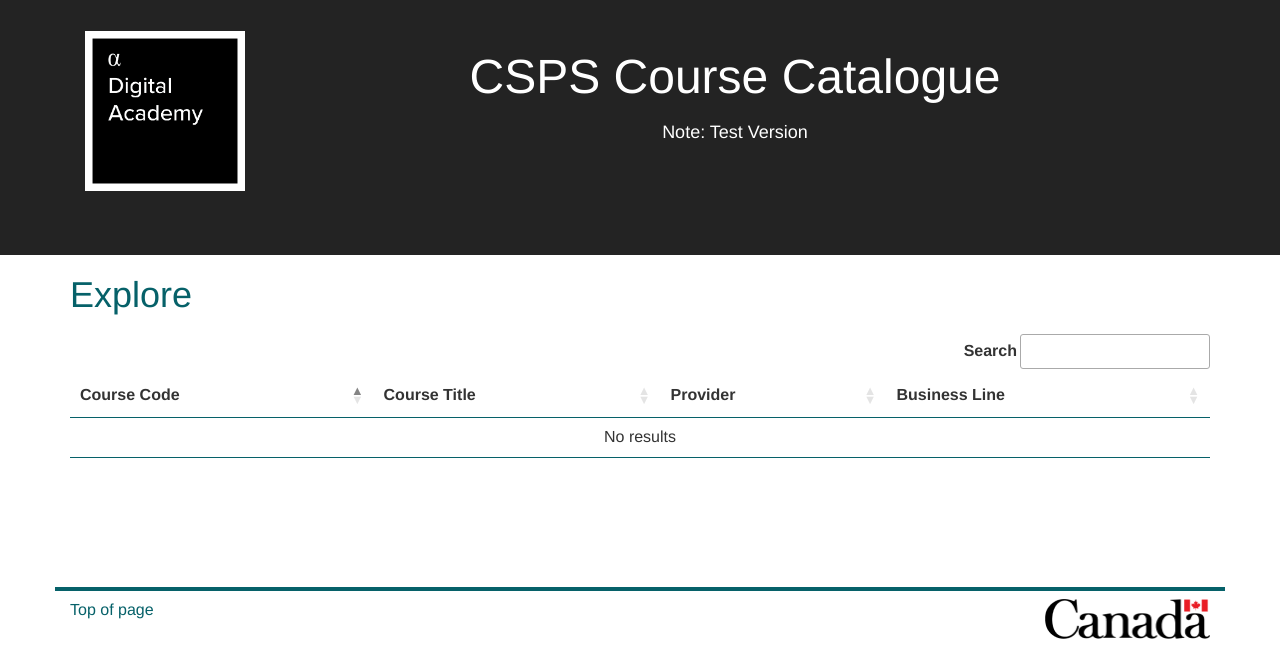
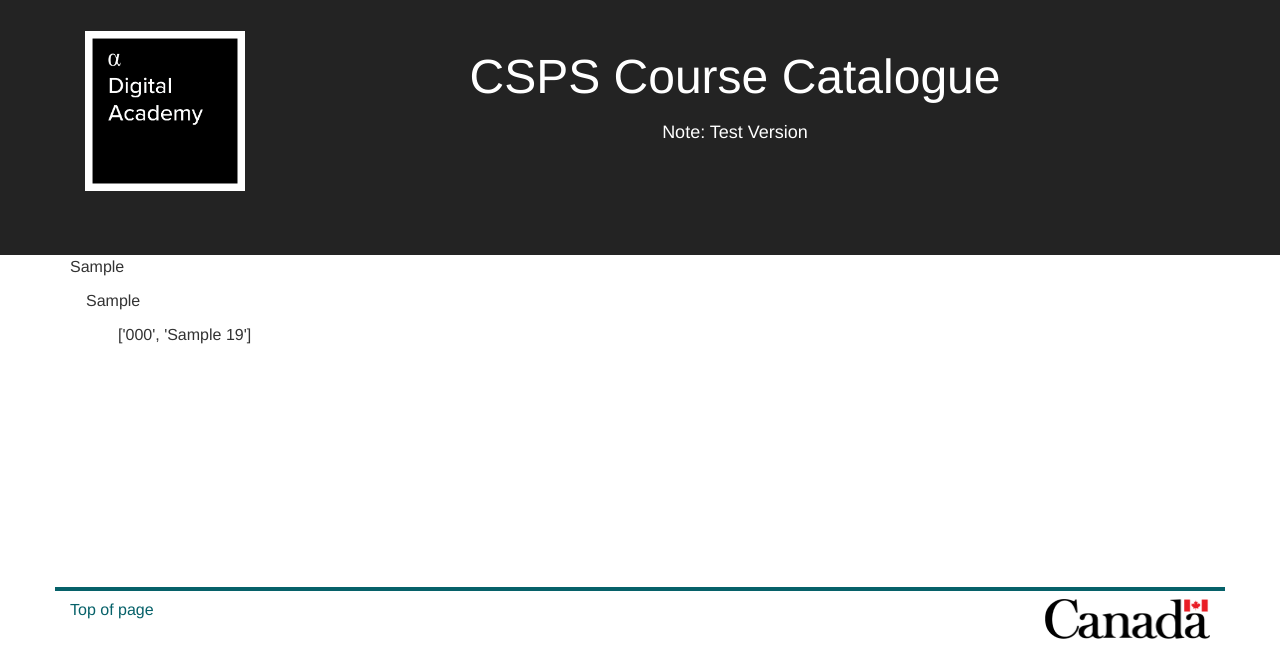
Before and after one commit to szinck1/CSPS-Course-Catalogue, a Flask app: page /explore in a window 1280 px wide. Shown: the part 153-800 px from the top of the page. Run offline with Flask 2, Linux system fonts and the light colour scheme; tables that the repository leaves empty or names only in its code hold one stand-in row (values such as "Sample post"); some libraries are stand-ins or nearby versions.

Commit message:
Outline structure before polishing with CSS

```diff
--- a/catalogue_app/templates/explore/explore.html
+++ b/catalogue_app/templates/explore/explore.html
@@ -1,91 +1,26 @@
 {% extends 'layout.html' %}
-
-{% block head %}
-	<link rel="stylesheet" type="text/css" href="https://cdn.datatables.net/1.10.19/css/jquery.dataTables.min.css" />
-	<script src="https://cdn.datatables.net/1.10.19/js/jquery.dataTables.min.js"></script>
-{% endblock head %}
 
 {% block body %}
 	<div class="container">
-		<h1>{{ _('Explore') }}</h1>
-		<table id="my-table" class="hover">
-			<thead>
-				<tr>
-					<th>{{ _('Course Code') }}</th>
-					<th>{{ _('Course Title') }}</th>
-					<th class="hidden-xs">{{ _('Provider') }}</th>
-					<th class="hidden-xs">{{ _('Business Line') }}</th>
-				</tr>
-			</thead>
-			<tbody>
-				{% for course in course_list %}
-					<tr>
-						<td>{{ course[0] }}</td>
-						<td>{{ course[1] }}</td>
-						<td class="hidden-xs">{{ course[2] }}</td>
-						<td class="hidden-xs">{{ course[3] }}</td>
-					</tr>
+
+		{% for business_line, business_line_dict in pass_dict.providers.items() %}
+			<p>{{ business_line }}</p>
+			{% for provider, provider_dict in business_line_dict.items() %}
+				<p style="padding: 0 1rem;">{{ provider }}</p>
+				{% for course in provider_dict %}
+					<p style="padding: 0 3rem;">{{ course }}</p>
 				{% endfor %}
-			</tbody>
-		</table>
+			{% endfor %}
+		{% endfor %}
+
+		<!--
+		<button class="btn btn-primary" data-toggle="collapse" data-target="#mars">MEOW!</button>
+		<div id="mars" class="collapse">
+			<div class="well">
+				This cat is THICC!
+			</div>
+		</div>
+		-->
+
 	</div>
-
-	<script>
-		var options = {
-			// Small enough course list that can display all on single page
-			'paging': false,
-			// Enable search bar
-			'searching': true,
-			// Enable sorting columns
-			'ordering': true,
-			// Set default sort i.e. first column ascending
-			'order': [[0, 'asc']],
-			// Hide footer showing counts as ugly
-			'info': false,
-			// Explicitly set labels so can be translated
-			'language': {
-				'search': "{{ _('Search') }}",
-				'zeroRecords': "{{ _('No results') }}"
-			},
-			// Allow extended columns to be searchable by default
-			// Functionality disabled on mobile due to space constraints
-			'columnDefs': [
-				{
-					'searchable': true,
-					'targets': [2, 3]
-				}
-			]
-		};
-
-		// Initial creation of DataTable
-		var tableDiv = $('#my-table');
-		var table;
-		var screenMobileFlag = (window.innerWidth < 768) ? true : false;
-		var tableMobileFlag = screenMobileFlag;
-		function createTable(mobile) {
-			if (mobile) {
-				options.columnDefs[0].searchable = false;
-				options.columnDefs[0].bSearchable = false;
-			} else {
-				options.columnDefs[0].searchable = true;
-				options.columnDefs[0].bSearchable = true;
-			}
-			table = tableDiv.DataTable(options);
-		}
-		createTable(screenMobileFlag);
-
-		// Reload DataTable with different options if screen resized across 768px threshold
-		// E.g. change mobile orientation
-		window.addEventListener('resize', function(event) {
-			// Check new screen size
-			screenMobileFlag = (window.innerWidth < 768) ? true : false;
-			// Only reload table if flags are different
-			if (screenMobileFlag !== tableMobileFlag) {
-				table.destroy();
-				createTable(screenMobileFlag);
-				// Resynch flags
-				tableMobileFlag = screenMobileFlag;
-			}
-		});
-	</script>
 {% endblock body %}
```
